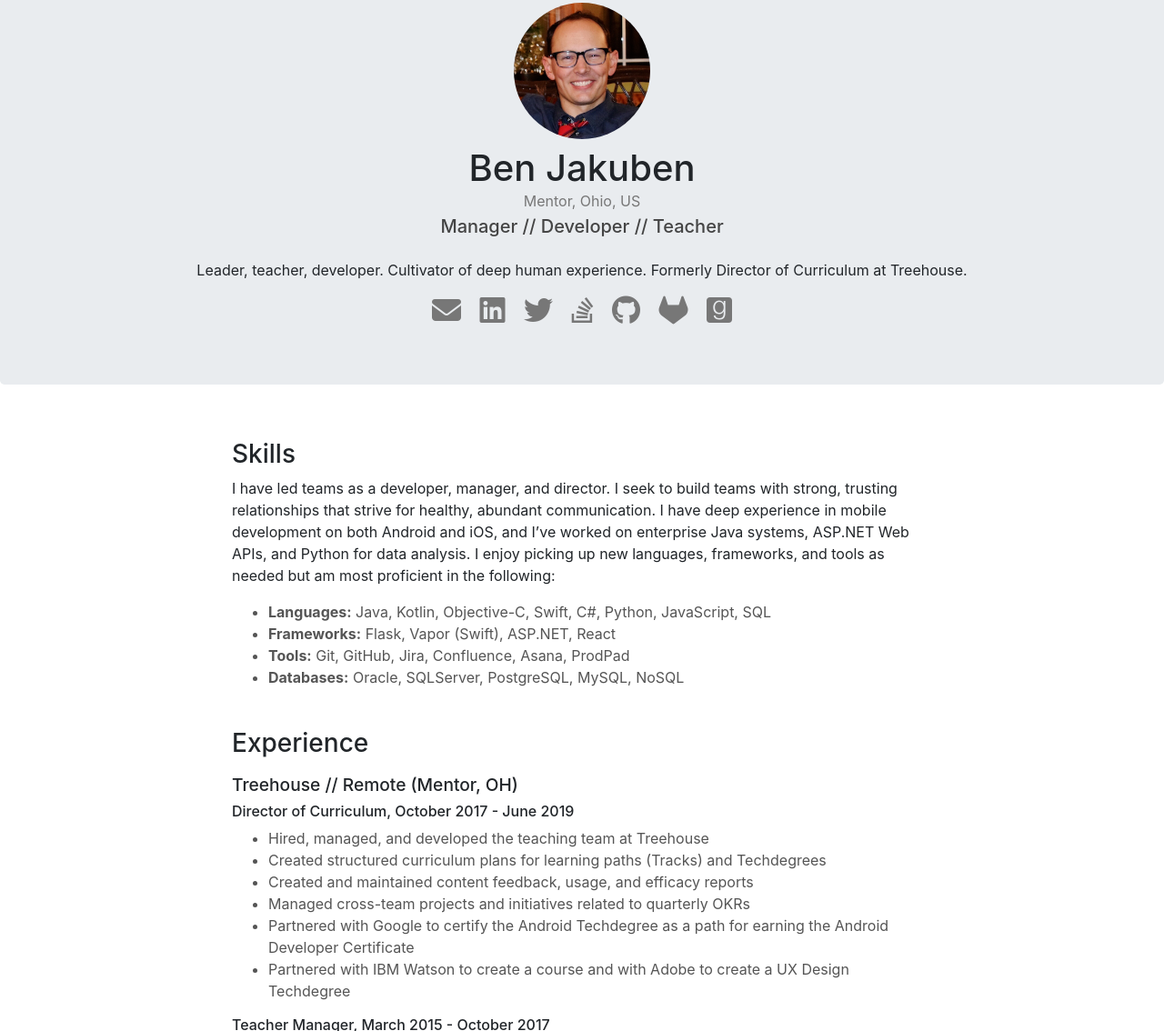
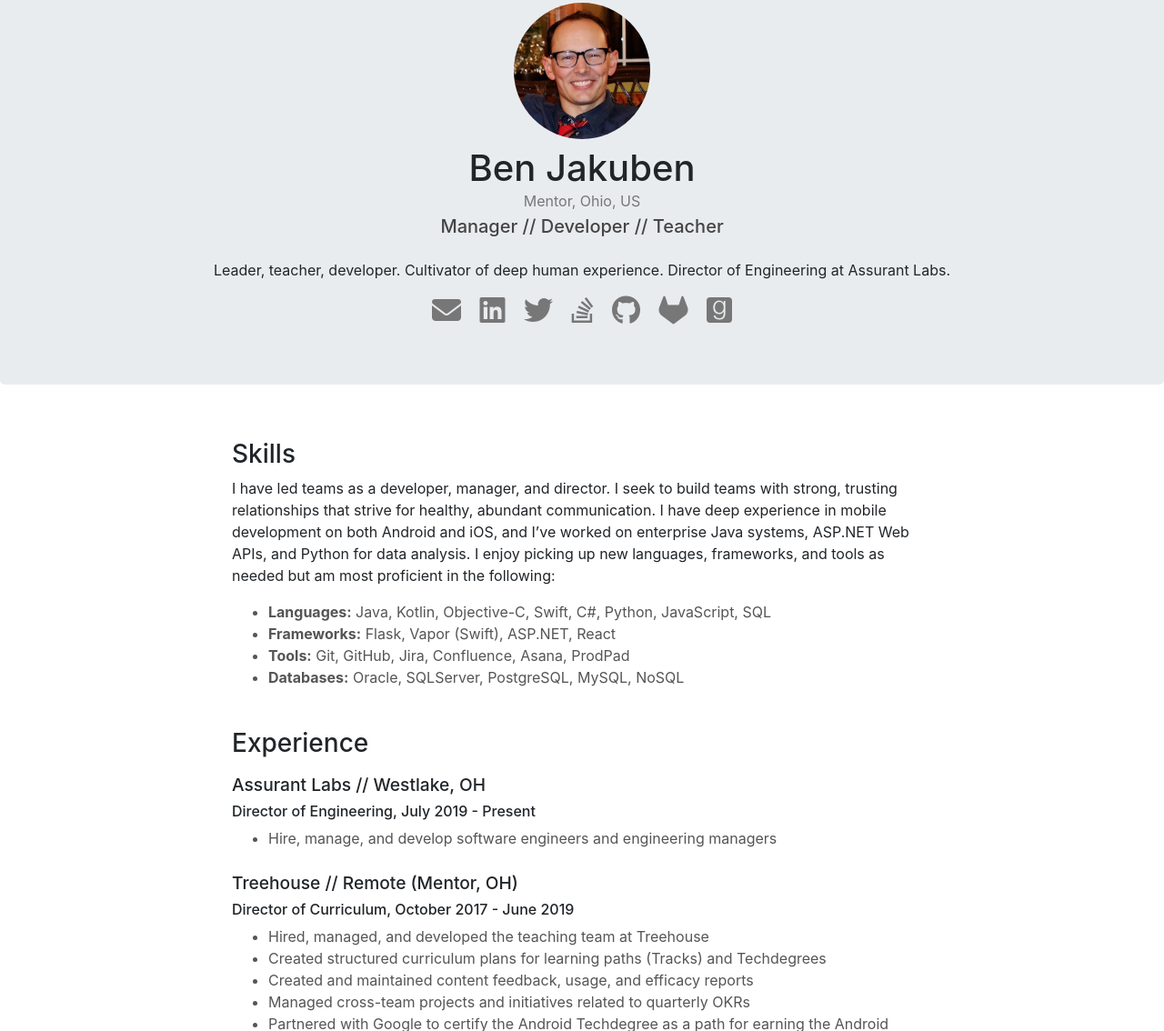
Before and after one commit to benjakuben/benjakuben.github.io, a plain HTML site: page index.html in a window 1280 px wide. Shown: the part 61-1195 px from the top of the page at 91% size. Drawn offline with nearby package versions, Linux system fonts and the light colour scheme.

Commit message:
Added Assurant Labs! 🎉

```diff
--- a/index.html
+++ b/index.html
@@ -20,7 +20,7 @@
         <h1>Ben Jakuben</h1>
         <div class="subheading">Mentor, Ohio, US</div>
         <h2>Manager // Developer // Teacher</h2>
-        <p class="short-bio">Leader, teacher, developer. Cultivator of deep human experience. Formerly Director of Curriculum at Treehouse.</p>
+        <p class="short-bio">Leader, teacher, developer. Cultivator of deep human experience. Director of Engineering at Assurant Labs.</p>
         <div class="container text-center">
             <a href="mailto:ben.jakuben@gmail.com"><i class="fa fa-envelope fa-2x"></i></a>
             <a href="https://www.linkedin.com/in/ben-jakuben/"><i class="fab fa-linkedin fa-2x"></i></a>
@@ -41,6 +41,11 @@
             <li><b>Databases:</b> Oracle, SQLServer, PostgreSQL, MySQL, NoSQL</li>
         </ul>
         <h3>Experience</h3>
+        <h4>Assurant Labs // Westlake, OH</h4>
+        <h5>Director of Engineering, July 2019 - Present</h5>
+        <ul>
+            <li>Hire, manage, and develop software engineers and engineering managers</li>
+        </ul>
         <h4>Treehouse // Remote (Mentor, OH)</h4>
         <h5>Director of Curriculum,	October 2017 - June 2019</h5>
         <ul>
@@ -53,9 +58,9 @@
         </ul>
         <h5>Teacher Manager,	March 2015 - October 2017</h5>
         <ul>
-            <li> Hired, managed, and developed teachers focused on backend and mobile technologies</li>
-            <li> Managed content creation projects with teaching, engineering, and video production staff</li>
-            <li> Researched and implemented practices to improve teaching efficacy</li>
+            <li>Hired, managed, and developed teachers focused on backend and mobile technologies</li>
+            <li>Managed content creation projects with teaching, engineering, and video production staff</li>
+            <li>Researched and implemented practices to improve teaching efficacy</li>
         </ul>
         <h5>Android/iOS Teacher, June 2012 - March 2015</h5>
         <ul>
```
